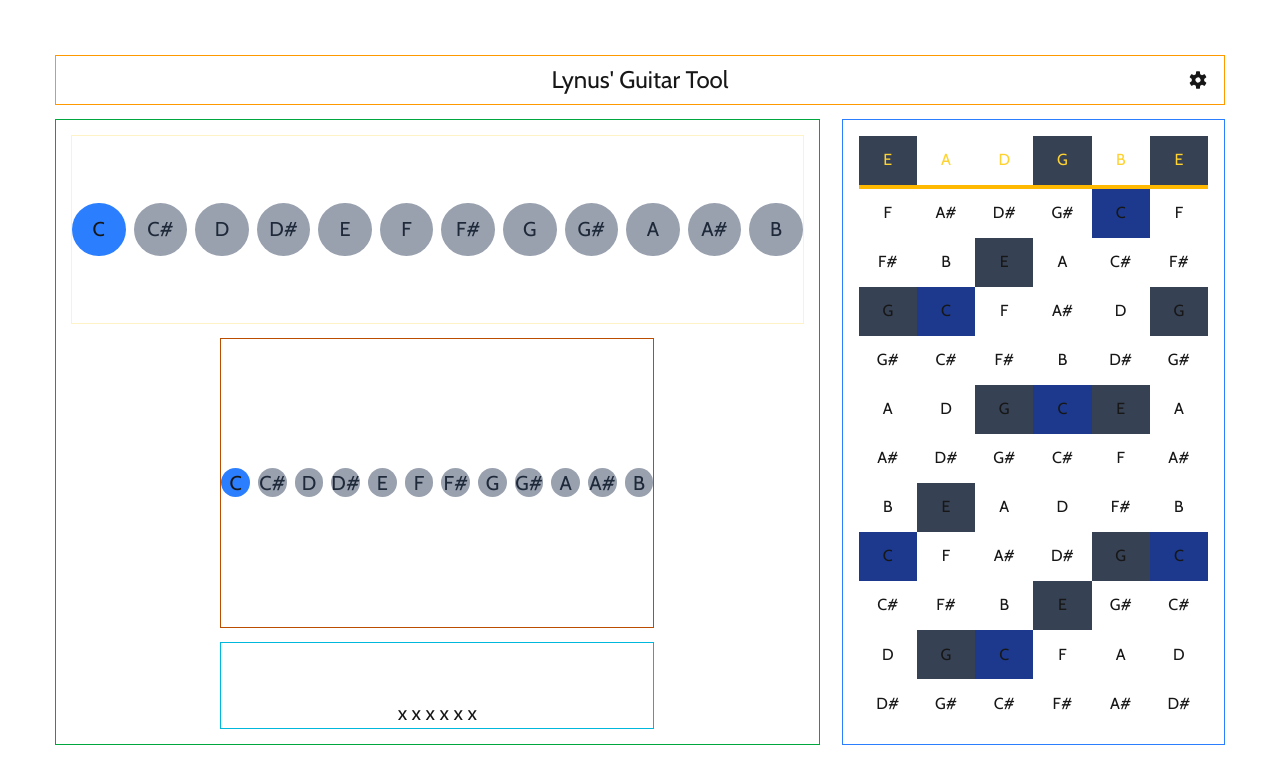
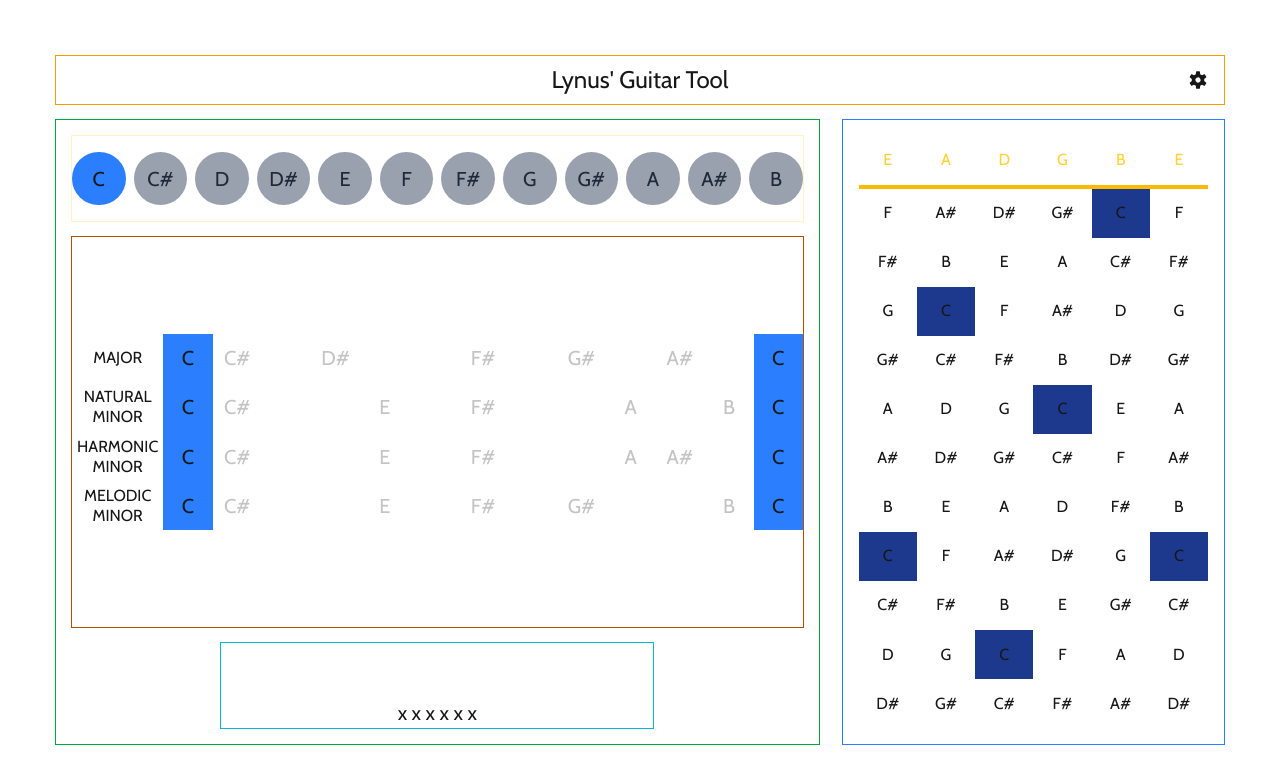
Before and after one commit to lynusl/lynus-website, a Next.js app: page /guitar in a window 1280 px wide. Shown: the top 784 px of the page. Built offline with nearby package versions, Linux system fonts and the light colour scheme.

Commit message:
feat(guitar): add the major scale and 3 minor scales to dashboard, and highlight pitches on fretboard

```diff
--- a/app/guitar/client-actions.tsx
+++ b/app/guitar/client-actions.tsx
@@ -1,4 +1,4 @@
-import { PitchClass, Note, createNote, ScaleIntervals } from "@/app/utils/guitar/constants"
+import { PitchClass, Note, createNote, ScaleIntervals, ChordTypes } from "@/app/utils/guitar/constants"
 
 export function getScale(tonic: PitchClass, scaleType: keyof typeof ScaleIntervals) : PitchClass[] {
     // get running sum of intervals (with base of tonic)
@@ -8,6 +8,14 @@ export function getScale(tonic: PitchClass, scaleType: keyof typeof ScaleInterva
     return Array.from(intervals, (v, i) => (tonic + v) % 12)
 }
 
+export function getPitchClassesStartingFrom(start: PitchClass) : PitchClass[] {
+    return Array.from({length: 13}, (v, i) => (start + i) % 12)
+}
+
 export function getNotesForString(firstNote: Note, frets: number = 12) : Note[] {
     return Array.from({length: frets}, (v, i) => createNote(firstNote.value + i))
 }
+
+export function getChordPitchClasses(tonic: PitchClass, chordType: keyof typeof ChordTypes) : PitchClass[] {
+    return Array.from(ChordTypes[chordType], (v) => (tonic + v) % 12)
+}
--- a/app/guitar/interactive-context.tsx
+++ b/app/guitar/interactive-context.tsx
@@ -1,29 +1,57 @@
 import { ActionDispatch, createContext } from "react";
-import { Fret, Note } from "../utils/guitar/constants";
+import { Fret, Note, PitchClass } from "../utils/guitar/constants";
 
-export type SelectedFretState = (Fret | null)[]
+export type SelectedFretsState = (Fret | null)[]
+export type HighlightedPitchClassesState = (PitchClass)[]
 
-export const SelectedFretsContext = createContext<SelectedFretState>([null, null, null, null, null, null]);
-export const SelectedFretsDispatchContext = createContext<ActionDispatch<[action: fretboardAction]>>(() => {});
+export const SelectedFretsContext = createContext<SelectedFretsState>([null, null, null, null, null, null]);
+export const SelectedFretsDispatchContext = createContext<ActionDispatch<[action: FretboardAction]>>(() => {});
+
+export const HighlightedPitchClassesContext = createContext<HighlightedPitchClassesState>([]);
+export const HighlightedPitchClassesDispatchContext = createContext<ActionDispatch<[action: HighlightedPitchClassesAction]>>(() => {});
 
 
-export enum fretboardActionType {
+export enum FretboardActionType {
     CLEAR,
     CHANGE_STRING,
     SET
 }
 
-export type fretboardAction = { actionType: fretboardActionType.CLEAR; } |
-{ actionType: fretboardActionType.CHANGE_STRING; stringId: number; newFret: Fret | null; } |
-{ actionType: fretboardActionType.SET; newFrets: SelectedFretState; };
+export enum HighlightedPitchClassesActionType {
+    SET,
+    TOGGLE
+}
 
-export function fretboardReducer(state: SelectedFretState, action: fretboardAction) {
+export type FretboardAction = { actionType: FretboardActionType.CLEAR; } |
+{ actionType: FretboardActionType.CHANGE_STRING; stringId: number; newFret: Fret | null; } |
+{ actionType: FretboardActionType.SET; newFrets: SelectedFretsState; };
+
+export type HighlightedPitchClassesAction =
+| { actionType : HighlightedPitchClassesActionType.SET; newState : HighlightedPitchClassesState; }
+|  {actionType : HighlightedPitchClassesActionType.TOGGLE; toggledPitchClass : PitchClass; };
+
+
+export function fretboardReducer(state: SelectedFretsState, action: FretboardAction) {
     switch (action.actionType) {
-        case fretboardActionType.CLEAR:
+        case FretboardActionType.CLEAR:
             return state.map((_) => { return null; });
-        case fretboardActionType.CHANGE_STRING:
+        case FretboardActionType.CHANGE_STRING:
             return state.map((s, idx) => (action.stringId == idx) ? action.newFret : s);
-        case fretboardActionType.SET:
+        case FretboardActionType.SET:
             return action.newFrets;
     }
 }
+
+
+export function highlightedPitchClassesReducer(state: HighlightedPitchClassesState, action: HighlightedPitchClassesAction) {
+    switch (action.actionType) {
+        case HighlightedPitchClassesActionType.SET:
+            return action.newState;
+        case HighlightedPitchClassesActionType.TOGGLE:
+            if (state.includes(action.toggledPitchClass)) {
+                return state.filter((v) => v != action.toggledPitchClass);
+            } else {
+                return [...state, action.toggledPitchClass];
+            }
+    }
+}
--- a/app/guitar/interactive.tsx
+++ b/app/guitar/interactive.tsx
@@ -6,8 +6,9 @@ import Image from "next/image"
 import homura from "@/public/homura2.png"
 import { createContext, Dispatch, SetStateAction, useReducer, useState } from 'react';
 import { Note, PitchClass, defaultTuning } from "@/app/utils/guitar/constants"
-import { fretboardActionType, fretboardReducer } from "./interactive-context"
+import { FretboardActionType, fretboardReducer, HighlightedPitchClassesContext, HighlightedPitchClassesDispatchContext, highlightedPitchClassesReducer } from "./interactive-context"
 import { SelectedFretsContext, SelectedFretsDispatchContext } from "./interactive-context"
+import { ReactNode, FC } from "react"
 
 // indicates the overall scale selected and stores its notes
 interface ScaleState {
@@ -33,11 +34,14 @@ export default function InteractiveSpace() {
     });
 
     const [chosenFrets, dispatchChosenFrets] = useReducer(fretboardReducer, [null, null, null, null, null, null])
+    const [highlightedPitchClasses, dispatchHighlightedPitchClasses] = useReducer(highlightedPitchClassesReducer, [])
 
     return(
+        <HighlightedPitchClassesContext value={highlightedPitchClasses}>
+            <HighlightedPitchClassesDispatchContext value={dispatchHighlightedPitchClasses}>
                 <SelectedFretsContext value={chosenFrets}>
                     <SelectedFretsDispatchContext value={dispatchChosenFrets}>
-                <SelectedScaleContext.Provider value={{scaleId: selectedScale, setScaleId: setSelectedScale}}>
+                        <SelectedScaleContext value={{scaleId: selectedScale, setScaleId: setSelectedScale}}>
                             <div className="grow m-2 gap-6 flex">
                                 <div style={{ position: "relative", display: "block"}} className="flex-2/3 grow-0 outline outline-green-600">
                                     {/* <Image className="-z-1" alt="homura" src={homura} fill sizes="100vw" style={{
@@ -50,10 +54,11 @@ export default function InteractiveSpace() {
                                     <Fretboard rows={12} tuning={defaultTuning} selectedFrets={chosenFrets}></Fretboard>
                                 </div>
                             </div>
-                </SelectedScaleContext.Provider>
+                        </SelectedScaleContext>
                     </SelectedFretsDispatchContext>
                 </SelectedFretsContext>
-
+            </HighlightedPitchClassesDispatchContext>
+        </HighlightedPitchClassesContext>
 
     )
 }
--- a/app/ui/guitar/dashboard.tsx
+++ b/app/ui/guitar/dashboard.tsx
@@ -1,5 +1,5 @@
 import { SelectedFretsContext } from "@/app/guitar/interactive-context"
-import NotesBar from "@/app/ui/guitar/notesbar"
+import { SelectableNotesBar , ScaleDisplayBar} from "@/app/ui/guitar/notesbar"
 import { useContext } from "react"
 
 export default function Dashboard() {
@@ -8,12 +8,15 @@ export default function Dashboard() {
 
     return(
         <div className="grow grid grid-cols-5 grid-rows-6 gap-4 p-4 outline h-full">
-            <div className="col-span-5 col-start-1 row-span-2 outline outline-amber-100">
-                <NotesBar/>
+            <div className="col-span-5 col-start-1 row-span-1 outline outline-amber-100">
+                <SelectableNotesBar/>
             </div>
-            <div className="col-span-3 col-start-2 row-span-3 row-start-3 outline outline-amber-700">
+            <div className="col-span-5 col-start-1 row-span-4 row-start-2 outline outline-amber-700 flex-col place-content-evenly">
                 {/* <p>hello</p> */}
-                <NotesBar/>
+                <ScaleDisplayBar scaleName="MAJOR"/>
+                <ScaleDisplayBar scaleName="NATURAL_MINOR"/>
+                <ScaleDisplayBar scaleName="HARMONIC_MINOR"/>
+                <ScaleDisplayBar scaleName="MELODIC_MINOR"/>
             </div>
             <div className="col-span-3 col-start-2 row-span-1 row-start-6 outline outline-cyan-500 content-end">
                 <h2 className="text-center">
--- a/app/ui/guitar/fretboard.tsx
+++ b/app/ui/guitar/fretboard.tsx
@@ -6,7 +6,7 @@ import { Fret, Note } from '@/app/utils/guitar/constants';
 import { SelectedScaleContext } from '@/app/guitar/interactive';
 import { PitchClass } from '@/app/utils/guitar/constants';
 import { getNotesForString, getScale } from '@/app/guitar/client-actions';
-import { fretboardAction, fretboardActionType, SelectedFretsDispatchContext, SelectedFretState } from "@/app/guitar/interactive-context";
+import { FretboardAction, FretboardActionType, HighlightedPitchClassesContext, SelectedFretsDispatchContext, SelectedFretsState } from "@/app/guitar/interactive-context";
 
 
 // const HeaderFret = ({ note, } : {note:string}) => {
@@ -16,7 +16,8 @@ import { fretboardAction, fretboardActionType, SelectedFretsDispatchContext, Sel
 const CellComponent = ({ note, active, action } : {note: Note; active?:boolean; action: () => void}) => {
     const {scaleId: scaleState, setScaleId: setButtonId} = useContext(SelectedScaleContext);
 
-    const notes = getScale(scaleState.tonic, "MAJOR_TRIAD")
+    //TODO: refactor to leverage selected chord instead
+    const notes = useContext(HighlightedPitchClassesContext)
 
     return(
         <button
@@ -77,7 +78,7 @@ export default function Fretboard(
     {
         rows: number;
         tuning: Note[];
-        selectedFrets: SelectedFretState
+        selectedFrets: SelectedFretsState
     }
 ) {
 
@@ -90,7 +91,7 @@ export default function Fretboard(
                 tuning.map((note: Note, idx) => (
                     <StringComponent key={idx} rows={rows}
                     firstNote={note} selectedFret={selectedFrets[idx]}
-                    action={(fret: Fret | null) => dispatchSelectedFrets({actionType: fretboardActionType.CHANGE_STRING, stringId: idx, newFret: fret})}/>
+                    action={(fret: Fret | null) => dispatchSelectedFrets({actionType: FretboardActionType.CHANGE_STRING, stringId: idx, newFret: fret})}/>
                 ))
             }
         </div>
--- a/app/ui/guitar/notesbar.tsx
+++ b/app/ui/guitar/notesbar.tsx
@@ -1,14 +1,15 @@
 'use client'
 import { createContext, Dispatch, SetStateAction, useContext, useState } from 'react';
-import { PitchClass, PitchClassStrings } from '@/app/utils/guitar/constants';
+import { PitchClass, PitchClassStrings, ScaleIntervals} from '@/app/utils/guitar/constants';
 import clsx from 'clsx';
 // import { getKey } from '@/app/guitar/actions';
-import { getScale } from '@/app/guitar/client-actions';
+import { getScale, getPitchClassesStartingFrom, getChordPitchClasses } from '@/app/guitar/client-actions';
 
 import { SelectedScaleContext } from '@/app/guitar/interactive';
+import { HighlightedPitchClassesActionType, HighlightedPitchClassesContext, HighlightedPitchClassesDispatchContext } from '@/app/guitar/interactive-context';
 
 
-const NoteComponent = ({note, id} : {note: PitchClass, id:number}) => {
+const NoteComponent = ({pitchClass: note, id, disabled = false} : {pitchClass: PitchClass, id:number, disabled?:boolean}) => {
     const {scaleId: scaleState, setScaleId: setScaleState} = useContext(SelectedScaleContext);
 
     // return(
@@ -26,25 +27,77 @@ const NoteComponent = ({note, id} : {note: PitchClass, id:number}) => {
     // )
 
     return(
-        <button onClick={async () => {setScaleState({"tonic": note})}} className={clsx(
-            "flex-1 text-center content-center size-fit self-center aspect-square rounded-full text-xl select-none cursor-pointer",
+        <button disabled={disabled} onClick={() => {setScaleState({"tonic": note})}} className={clsx(
+            "flex-1 text-center content-center size-fit self-center aspect-square rounded-full text-xl select-none",
             {
                 "bg-blue-500" : scaleState.tonic === note,
                 "bg-gray-400 text-gray-800" : scaleState.tonic !== note
+            },
+            {
+                "cursor-pointer" : !disabled
             }
         )}>{PitchClassStrings[note]}</button>
     )
 }
 
-export default function NotesBar() {
+export function SelectableNotesBar() {
+    const {scaleId: scaleState, setScaleId: setScaleState} = useContext(SelectedScaleContext);
+    const dispatchHighlightedPitchClasses = useContext(HighlightedPitchClassesDispatchContext);
+
 
     return(
         <div className='flex flex-row gap-2 size-full place-items-stretch'>
             {
                 PitchClassStrings.map((pitch, idx) => (
-                    <NoteComponent key={pitch} note={idx} id={idx}/>
+                    <button key={pitch} onClick={() => {
+                        setScaleState({"tonic": idx});
+                        dispatchHighlightedPitchClasses({actionType:HighlightedPitchClassesActionType.SET, newState:getChordPitchClasses(idx, "MAJOR_TRIAD")})
+                    }} className={clsx(
+                        "cursor-pointer flex-1 text-center content-center size-fit self-center aspect-square rounded-full text-xl select-none",
+                        {
+                            "bg-blue-500" : scaleState.tonic === idx,
+                            "bg-gray-400 text-gray-800" : scaleState.tonic !== idx
+                        }
+                    )}>{pitch}</button>
                 ))
             }
         </div>
     )
 }
+
+export function ScaleDisplayBar({scaleName} : {scaleName : keyof typeof ScaleIntervals}) {
+    const {scaleId: scaleState} = useContext(SelectedScaleContext);
+    const highlightedPitchClasses = useContext(HighlightedPitchClassesContext);
+    const dispatchHighlightedPitchClasses = useContext(HighlightedPitchClassesDispatchContext);
+
+    const scalePitches = getScale(scaleState.tonic, scaleName)
+
+    return(
+        <div className='flex flex-row text-center items-center'>
+            <h4 className="w-1/8 flex-none align-middle text-base/tight">
+                {scaleName.replace("_", " ")}
+            </h4>
+            {
+                getPitchClassesStartingFrom(scaleState.tonic).map((pitch, idx) => (
+                    <button key={`${idx}_${pitch}`}
+                    disabled={scaleState.tonic === pitch}
+                    onClick={() => {dispatchHighlightedPitchClasses(
+                        {actionType:HighlightedPitchClassesActionType.TOGGLE,
+                            toggledPitchClass:pitch})}
+                        }
+                    className={clsx(
+                        "flex-1 content-center size-fit aspect-square text-xl select-none enabled:cursor-pointer disabled:cursor-not-allowed",
+                        {
+                            "bg-blue-500" : scaleState.tonic === pitch,
+                            "text-white" : scaleState.tonic != pitch && scalePitches.includes(pitch),
+                            "opacity-25" : scaleState.tonic !== pitch && !scalePitches.includes(pitch)
+                        },
+                        {
+                            "bg-gray-400 text-gray-800" : highlightedPitchClasses.includes(pitch)
+                        }
+                    )}>{PitchClassStrings[pitch]}</button>
+                ))
+            }
+        </div>
+    )
+}
```
Also changed, not shown: app/utils/guitar/constants.tsx (+6 -3 lines). Lines whose indentation alone changed are shown as unchanged.
